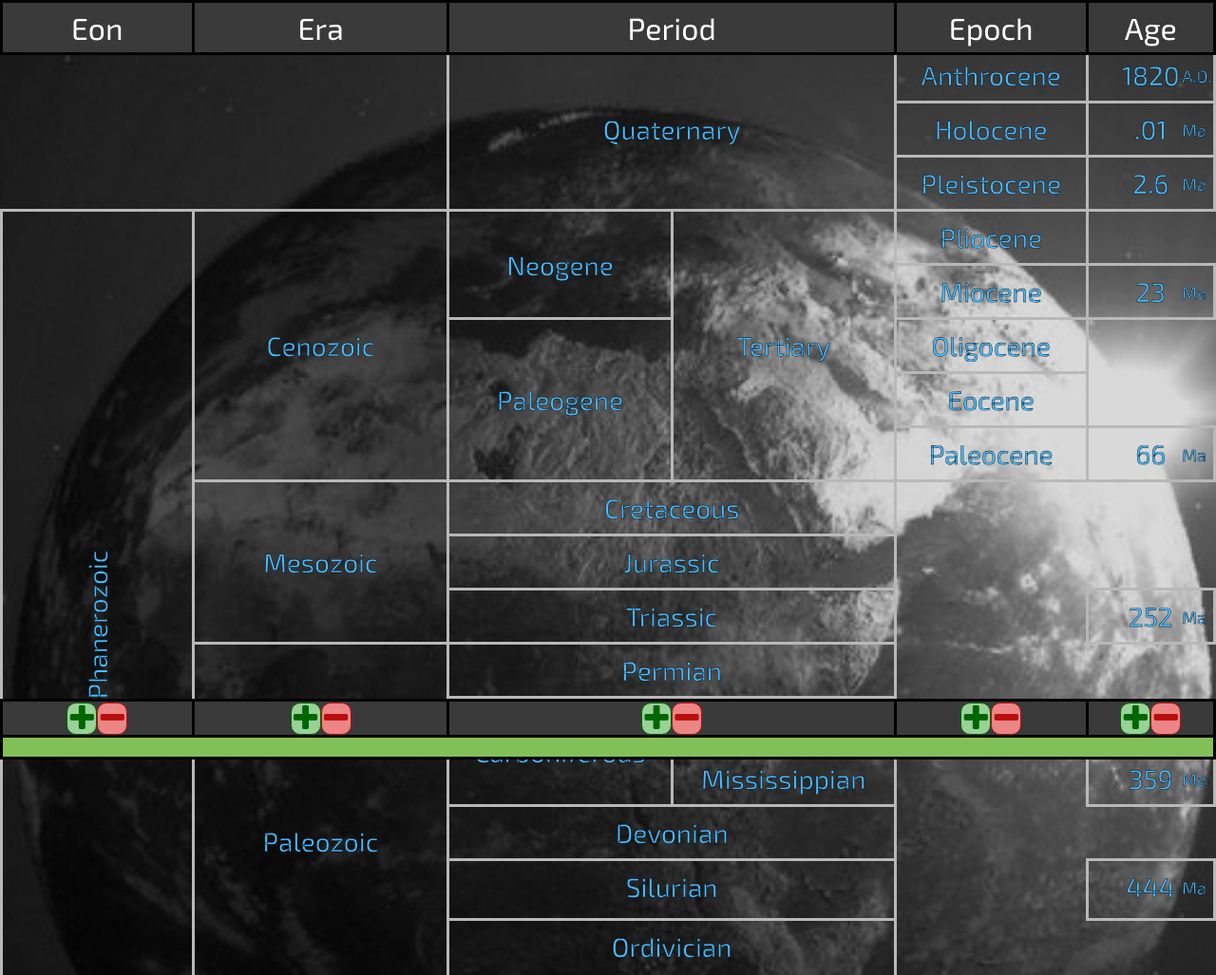
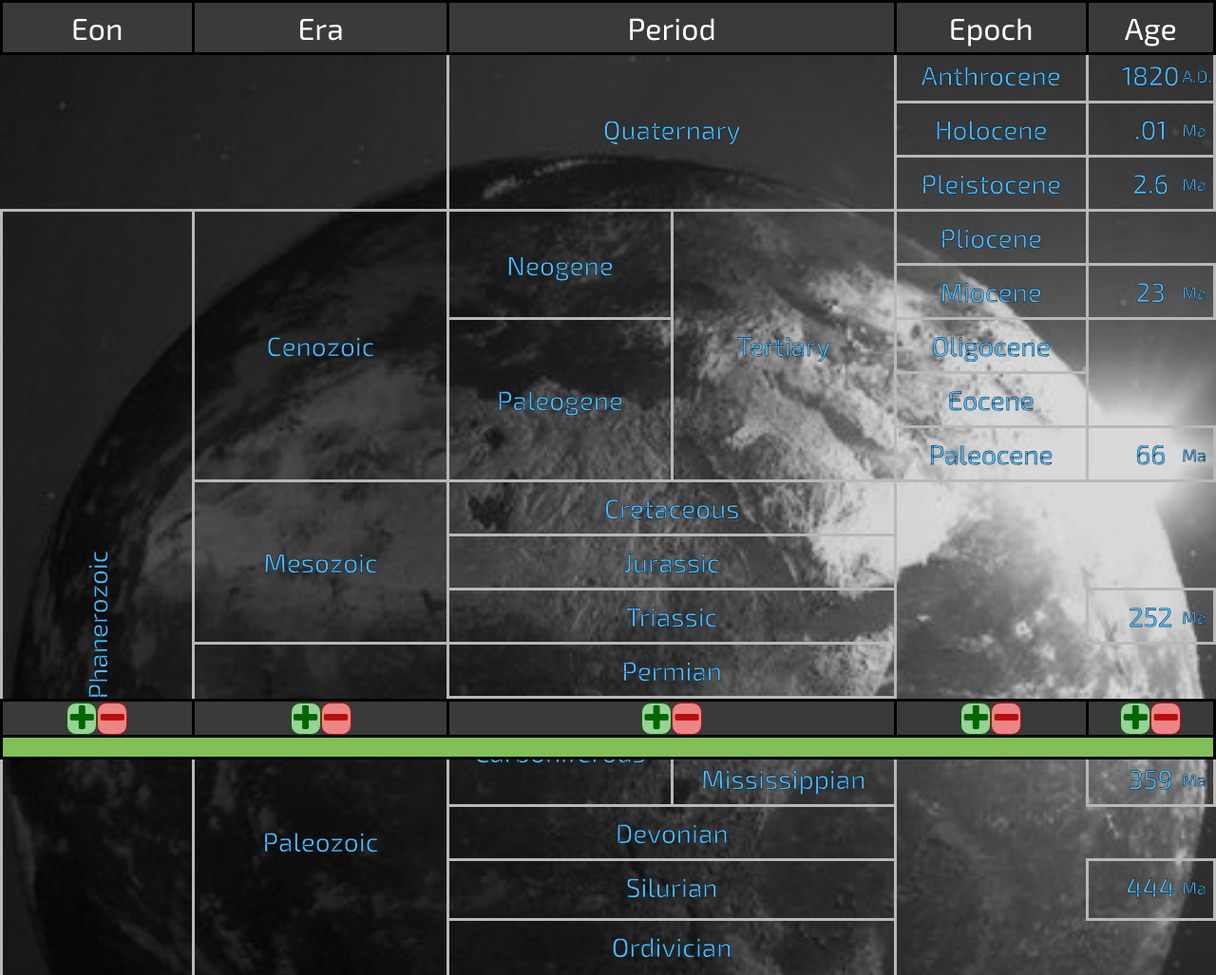
Before and after one commit to morganporritt/Interactive-Geologic-Time-Scale, a plain HTML site: page index.html in a window 1280 px wide. Shown: the top 1027 px of the page at 95% size. Drawn offline with nearby package versions, Linux system fonts and the light colour scheme.

Commit message:
centered background

```diff
--- a/style.css
+++ b/style.css
@@ -4,7 +4,7 @@ body{
 	background: url("earth.jpg");
 	background-repeat: no-repeat;
 	background-size: cover;
-	  background-position: -170px -50px
+	  background-position: center;
 }
 
 
```
